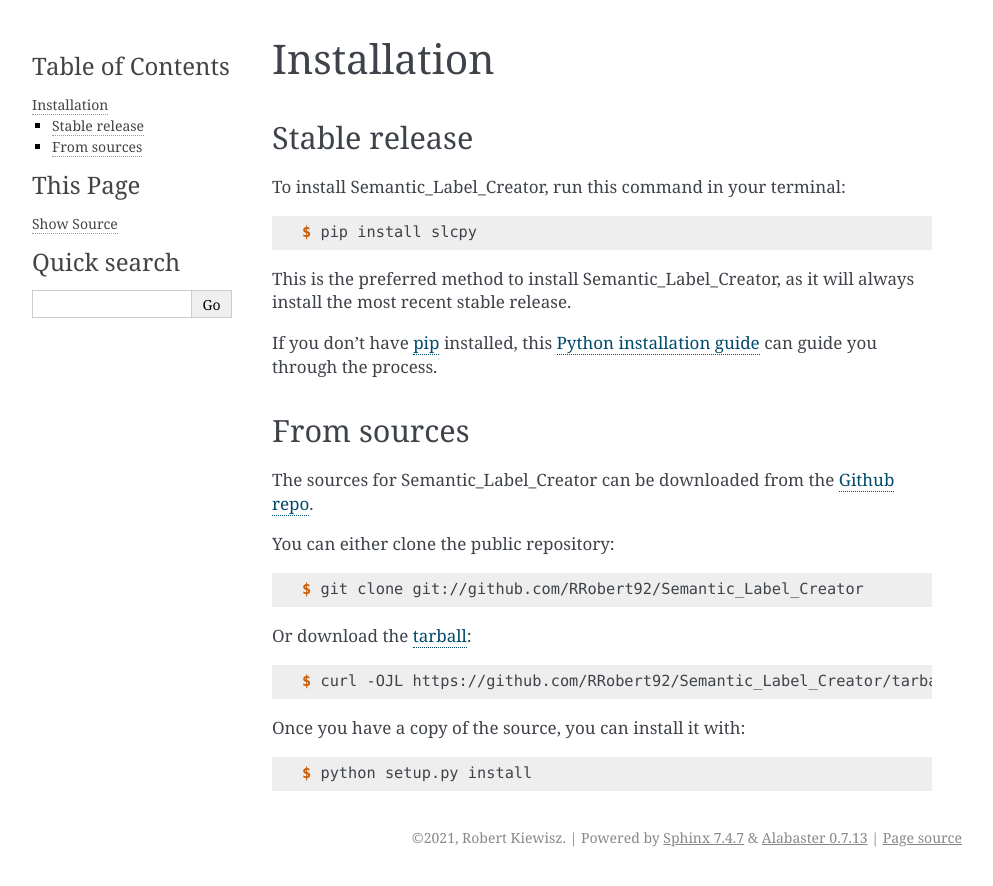
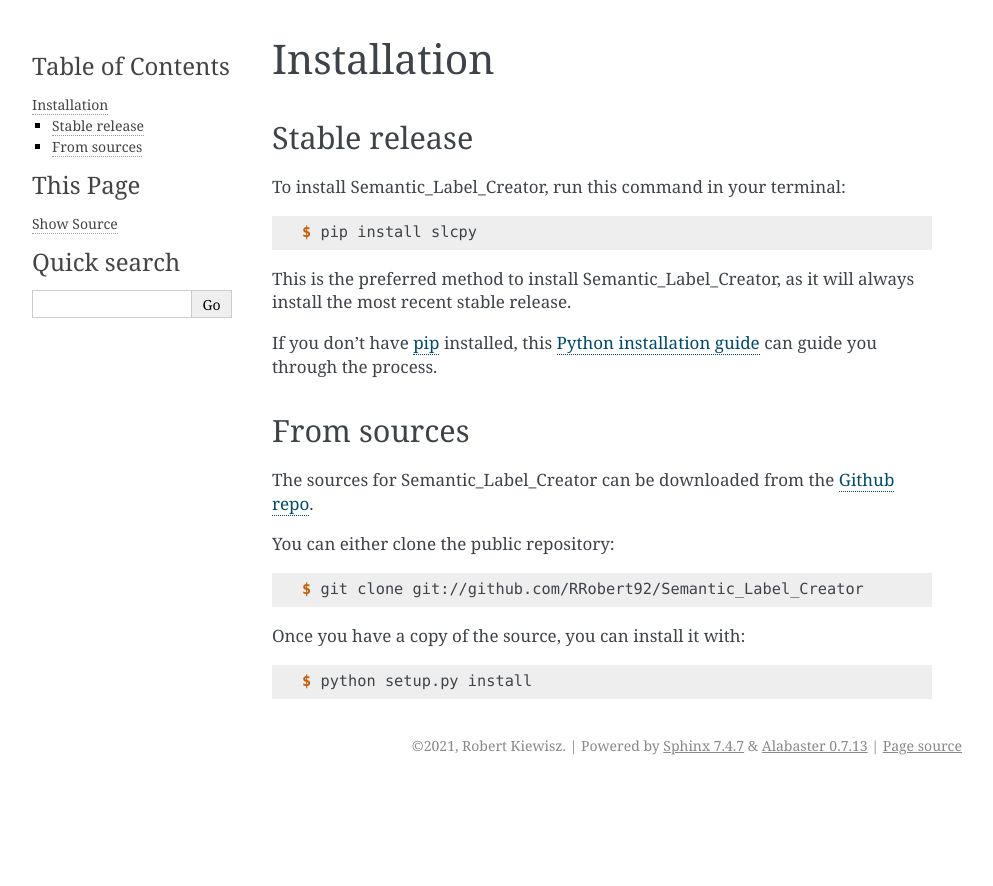
Before and after one commit to SMLC-NYSBC/Semantic_Label_Creator, a Sphinx documentation site: the page built from docs/installation.rst, in a window 1280 px wide. Shown: the top 886 px of the page, without its empty margins (148-1141 px from the left). Built offline with Sphinx 7.4.7, drawn with Linux system fonts in a browser that asks for light colours; pages that are not in the unit, such as notebooks, are missing from menus.

Commit message:
Update installation.rst

```diff
--- a/docs/installation.rst
+++ b/docs/installation.rst
@@ -34,12 +34,6 @@
 
     $ git clone git://github.com/RRobert92/Semantic_Label_Creator
 
-Or download the `tarball`_:
-
-.. code-block:: console
-
-    $ curl -OJL https://github.com/RRobert92/Semantic_Label_Creator/tarball/master
-
 Once you have a copy of the source, you can install it with:
 
 .. code-block:: console
```
